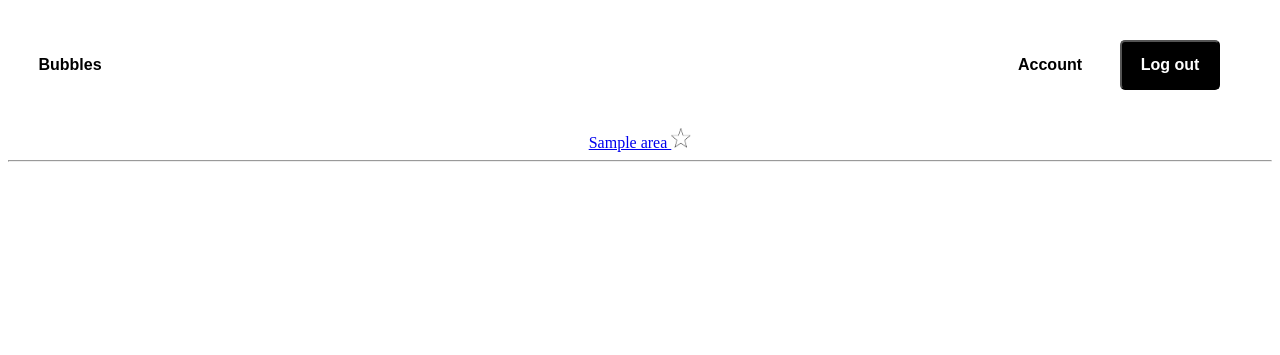
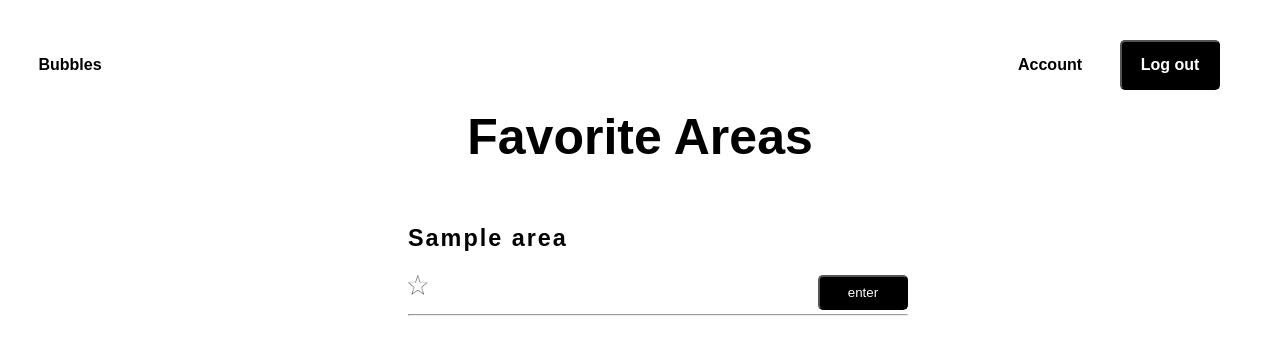
Before and after one commit to Dot0721/online-forum, a PHP site: page /collectAreaList.php?userid=1 in a window 1280 px wide. Shown: the top 355 px of the page. Run offline with PHP 8.4, Linux system fonts and the light colour scheme; tables that the repository leaves empty or names only in its code hold one stand-in row (values such as "Sample post").

Commit message:
update style

```diff
--- a/closepost.php
+++ b/closepost.php
@@ -81,7 +81,8 @@
         $sql = "update post set postname='$violate',article='' where postid='$postid'";
         if (!mysqli_query($db, $sql)) {
             die(mysqli_error($con));
-        } else {
+        }
+        else {
             echo "
             <script>
                 setTimeout(function(){window.location.href='viewPostList.php?areaid=$areaid&userid=$userid';},200);
--- a/collectArea.php
+++ b/collectArea.php
@@ -1,6 +1,5 @@
 <?php
     include "db.php";
-
     session_start();
     $userid = $_GET['userid'];
     $areaid = $_GET['areaid'];
--- a/collectAreaList.php
+++ b/collectAreaList.php
@@ -1,6 +1,6 @@
 <html>
 
-<title> All messages </title>
+<title> Favorite Area </title>
 
 <?php
 	include "db.php";
@@ -8,10 +8,16 @@ $userid = $_GET['userid'];
 ?>
 
 <style>
-	div {
+	h1 {
 		text-align: center;
+		font-size: 50;
+		font-family: 'Nunito', sans-serif;
 		position: relative;
-		top: 120px;
+		top: 100px;
+	}
+	h3 {
+		position: relative;
+		left: 0;
 	}
 	.logout {
         width: 100px;
@@ -58,9 +64,34 @@ $userid = $_GET['userid'];
         left: 20px;
 		cursor: pointer;
 	}
+	.main {
+		width: 500px;
+        font-size: 20px;
+		font-family: 'Nunito', sans-serif;
+        letter-spacing: .125rem;
+        position: relative;
+        left: 400px;
+        top: 125px;
+	}
+	.enter {
+		width: 90px;
+        height: 35px;
+		color: white;
+        background: black;
+        border-radius: 5px;
+		position: absolute;
+		right: 0px;
+		cursor: pointer;
+	}
+	.star {
+		width: 20px;
+		height: 20px;
+		position: absolute;
+		left: 0px;
+	}
 </style>
+
 <body>
-
 	<?php
 		if (!$userid) {
 			echo '<a href="index.php">Log in</a>';
@@ -77,14 +108,13 @@ else {
 			echo '<a href="index.php"> <button class="logout"> <b> Log out </b> </button> </a>';
 		}
 	?>
-
 	<?php
 		if($userid){
 			echo "<a href='userinfo.php?userid=" . $userid . "&areaid=0&postid=0'> <button class='account'> <b> Account </b> </button> </a>";
 		}
 	?>
-
-<div>
+	<h1> Favorite Areas </h1>
+	<div class="main">
 		<?php
 			$sql = "SELECT *
 			FROM post_area pa
@@ -96,10 +126,10 @@ else {
 				$areaname=$row['areaname'];
 				$areaid=$row['areaid'];
 				//echo "<br>Subject：" . $row['subject'];
-			echo "<a href='viewPostList.php?areaid=$areaid&userid=$userid'> $areaname </a>";
-			echo "<a href='collectArea.php?areaid=$areaid&userid=$userid'> <img src='star.png' alt='Button' style='width:20px;height:20px;border:0;'> </a>";
-			echo "<br>";
-			echo "<hr>";
+				echo "<h3> $areaname <h3>";
+				echo "<a href='viewPostList.php?areaid=$areaid&userid=$userid'> <button class='enter'> enter </button> </a>";
+				echo "<a href='collectArea.php?areaid=$areaid&userid=$userid'> <img src='star.png' alt='Button' class='star'> </a>";
+				echo "<br><hr><br>";
 			}
 			/*
 			echo "<br>";
```
Also changed, not shown: viewAreaList.php (+7 -7 lines). Lines whose indentation alone changed are shown as unchanged.
